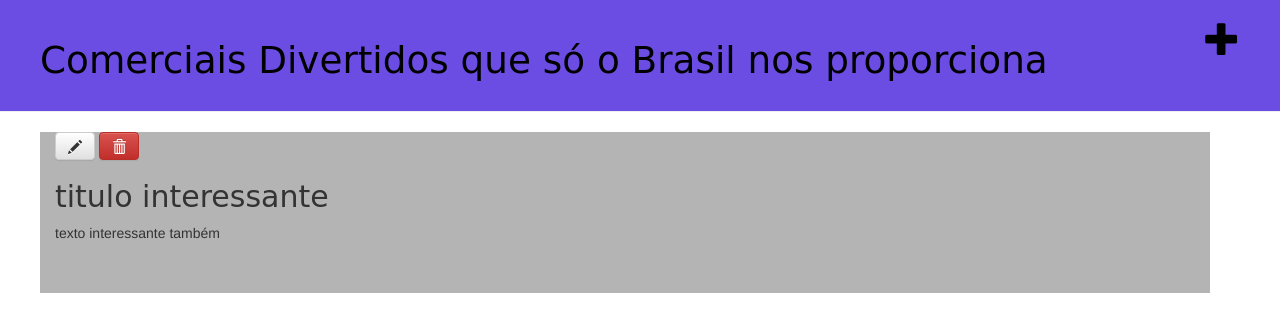
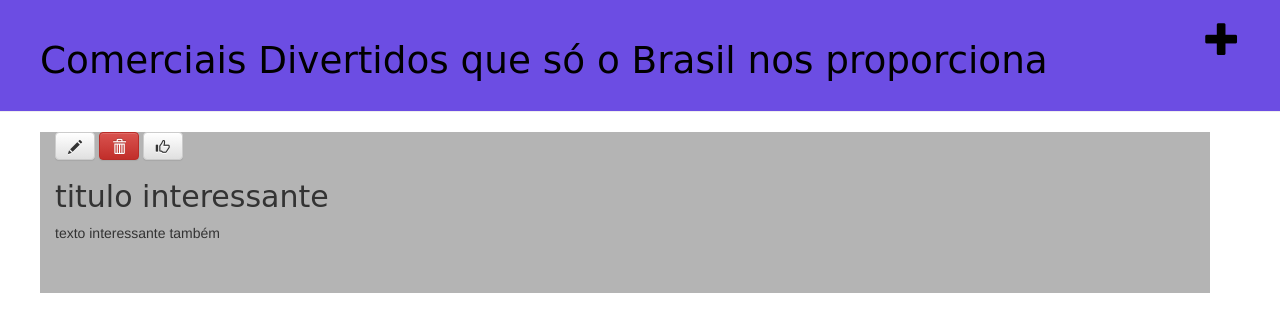
Before and after one commit to TalesMiguel/Blog-DjangoGirls, a Django app: template blog/templates/blog/post_detail.html in a window 1280 px wide. Shown: the top 332 px of the page. Run offline with Django 3.2, Linux system fonts and the light colour scheme; the template is opened without the code that fills it: values that come from a table or form of the project are taken from there, others are empty; a user stored in the database is signed in; data comes from the database, SQL or seed files in the repository; parts of the project's set-up code (start-up, migrations or seed data) failed here and were passed over; some libraries are stand-ins or nearby versions; some web fonts are replaced.

Commit message:
TENTA criar botão de "like" no post_detail, mas o site ta quebrando

```diff
--- a/blog/templates/blog/base.html
+++ b/blog/templates/blog/base.html
@@ -17,8 +17,8 @@
         <div class="content container">
             <div class="row">
                 <div class="col-md-8">
-                        {% block content %}
-                        {% endblock %}
+                    {% block content %}
+                    {% endblock %}
                 </div>
     </div>
 </div>
--- a/blog/templates/blog/post_detail.html
+++ b/blog/templates/blog/post_detail.html
@@ -10,6 +10,7 @@
         {% if user.is_authenticated %}
             <a class="btn btn-default" href="{% url 'post_edit' pk=post.pk %}"><span class="glyphicon glyphicon-pencil"></span></a>
             <a class="btn btn-danger" href="{% url 'post_delete' pk=post.pk %}"><span class="glyphicon glyphicon-trash"></span></a>
+            <a class="btn btn-default" href="{% url 'post_like' pk=post.pk %}"><span class="glyphicon glyphicon-thumbs-up"></span></a>
         {% endif %}
         <h2>{{ post.title }}</h2>
         <p>{{ post.text|linebreaksbr }}</p>
--- a/blog/urls.py
+++ b/blog/urls.py
@@ -7,4 +7,5 @@
     path('post/new/', views.post_new, name='post_new'),
     path('post/<int:pk>/edit/', views.post_edit, name='post_edit'),
     path('post/<int:pk>/delete/', views.post_delete, name='post_delete'),
+    path('post/<int:pk>/like/', views.post_like, name='post_like')
 ]
```
